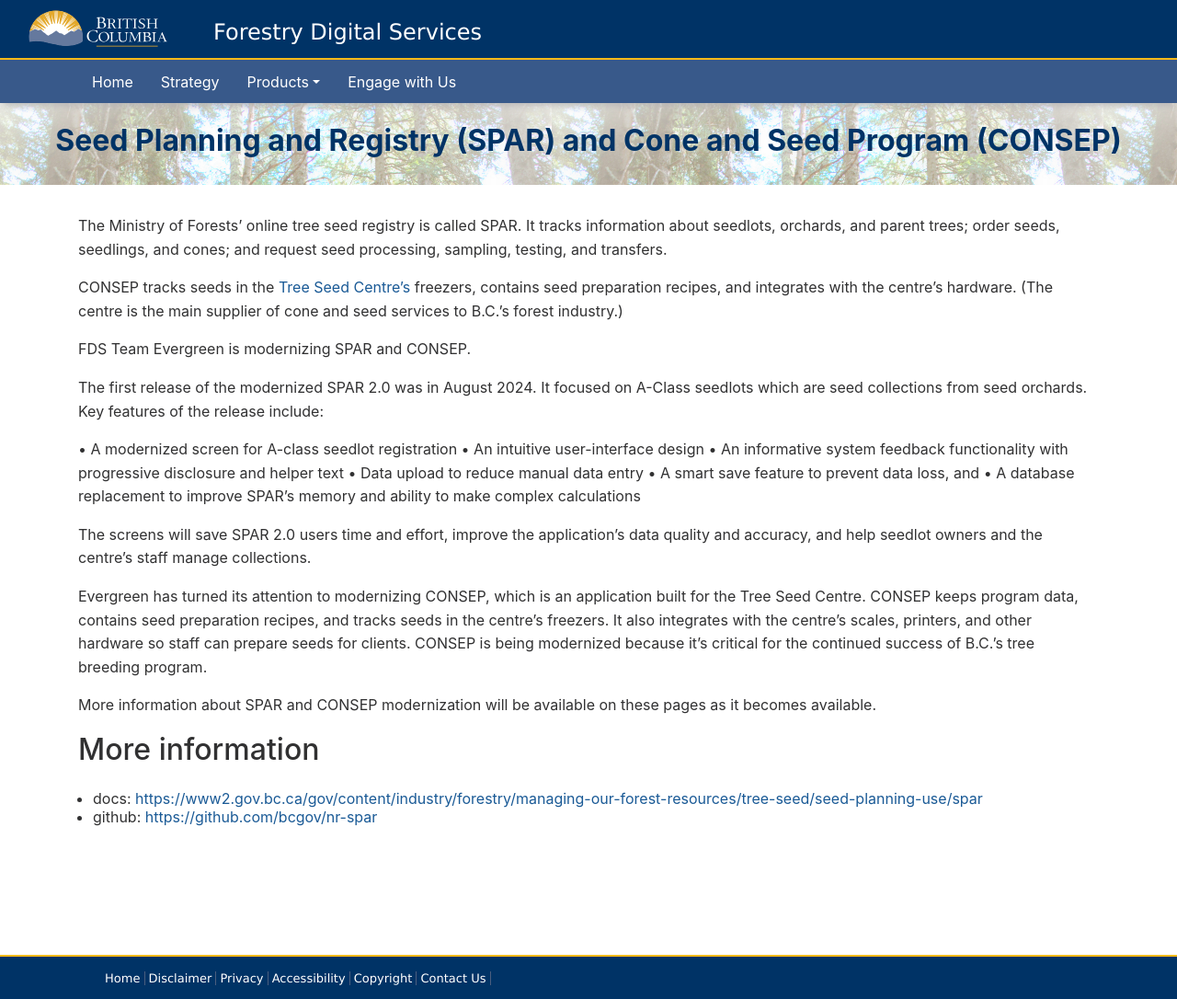
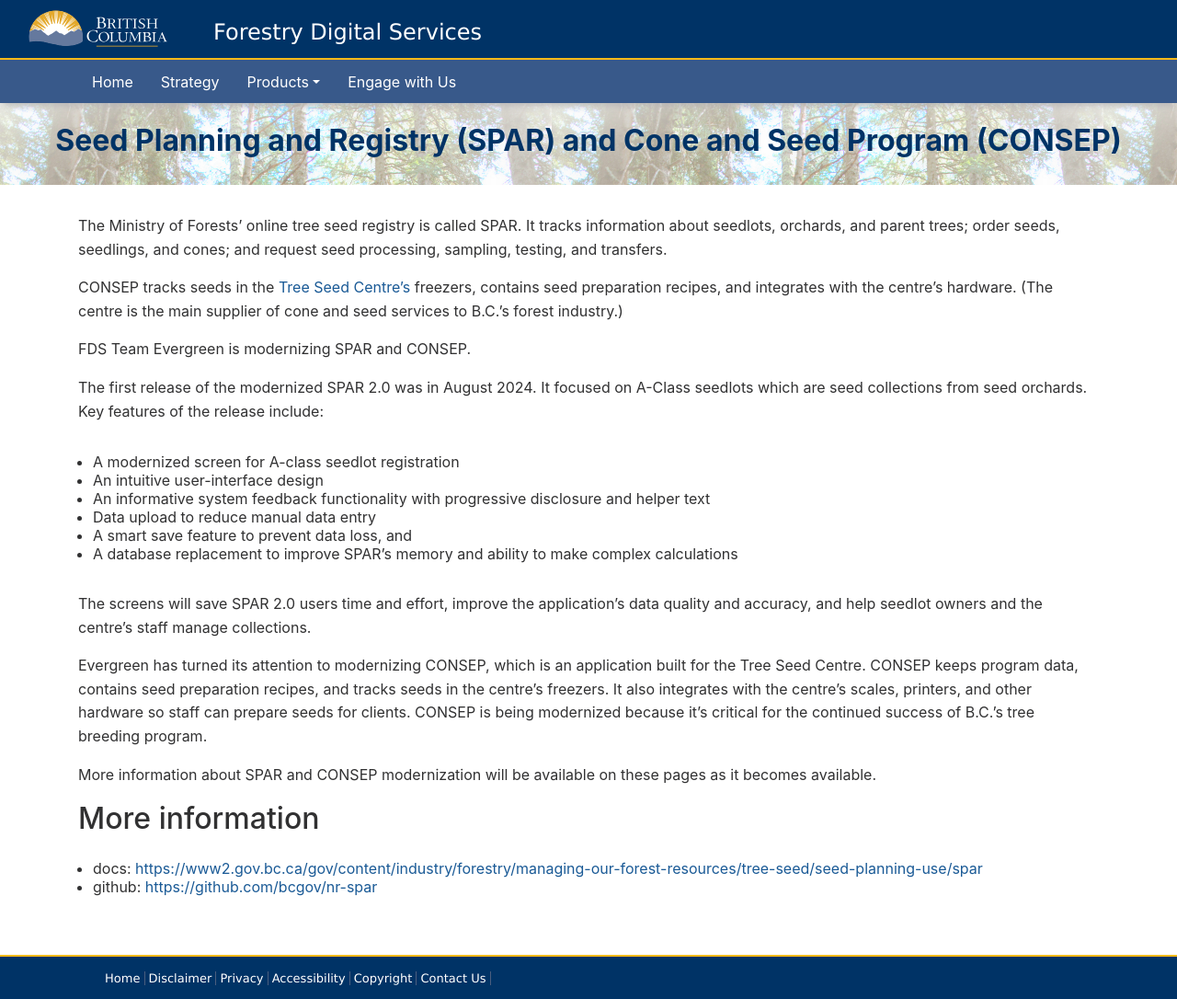
Before and after one commit to bcgov/forestry-digital-services, a Jekyll site: the page built from collections/_applications/spar.md, in a window 1280 px wide and 1086 px high. Shown: the whole window at 92% size. Built offline with Jekyll 4.4.1, drawn with Linux system fonts in a browser that asks for light colours; nearby versions of some CDN libraries.

```diff
--- a/collections/_applications/spar.md
+++ b/collections/_applications/spar.md
@@ -13,12 +13,12 @@ FDS Team Evergreen is modernizing SPAR and CONSEP.
 
 The first release of the modernized SPAR 2.0 was in August 2024. It focused on A-Class seedlots which are seed collections from seed orchards. Key features of the release include:
 
-•	A modernized screen for A-class seedlot registration
-•	An intuitive user-interface design
-•	An informative system feedback functionality with progressive disclosure and helper text
-•	Data upload to reduce manual data entry
-•	A smart save feature to prevent data loss, and
-•	A database replacement to improve SPAR’s memory and ability to make complex calculations
+-	A modernized screen for A-class seedlot registration
+-	An intuitive user-interface design
+-	An informative system feedback functionality with progressive disclosure and helper text
+-	Data upload to reduce manual data entry
+-	A smart save feature to prevent data loss, and
+-	A database replacement to improve SPAR’s memory and ability to make complex calculations
 
 The screens will save SPAR 2.0 users time and effort, improve the application's data quality and accuracy, and help seedlot owners and the centre’s staff manage collections.
 
```
